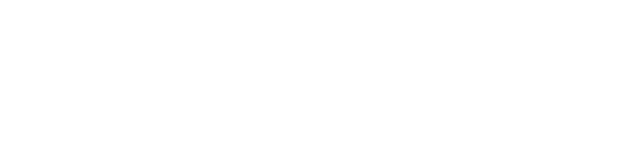
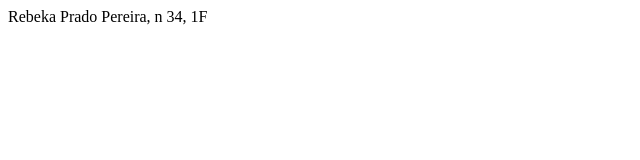
Before and after one commit to 1f34/primeirorepositorio, a plain HTML site: page index.html in a window 1280 px wide. Shown: the whole page, without its empty margins (0-640 px from the left). Drawn offline with Linux system fonts and the light colour scheme.

Commit message:
ATUALIZAÇÃO INICIAL HTML

```diff
--- a/index.html
+++ b/index.html
@@ -1,6 +1,6 @@
 <html>
 
-<!-- Rebeka Prado Pereira, n 34, 1F
+  Rebeka Prado Pereira, n 34, 1F
 
 
 </html>
```
